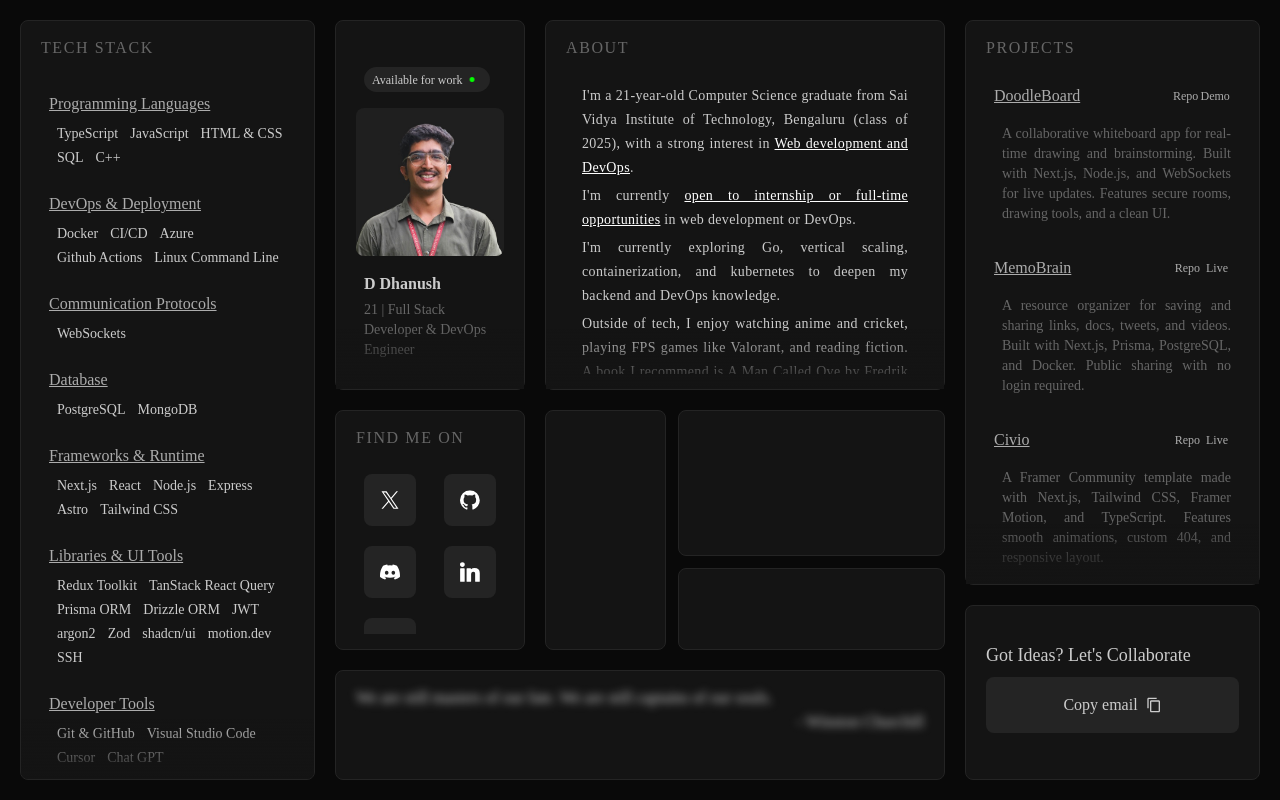
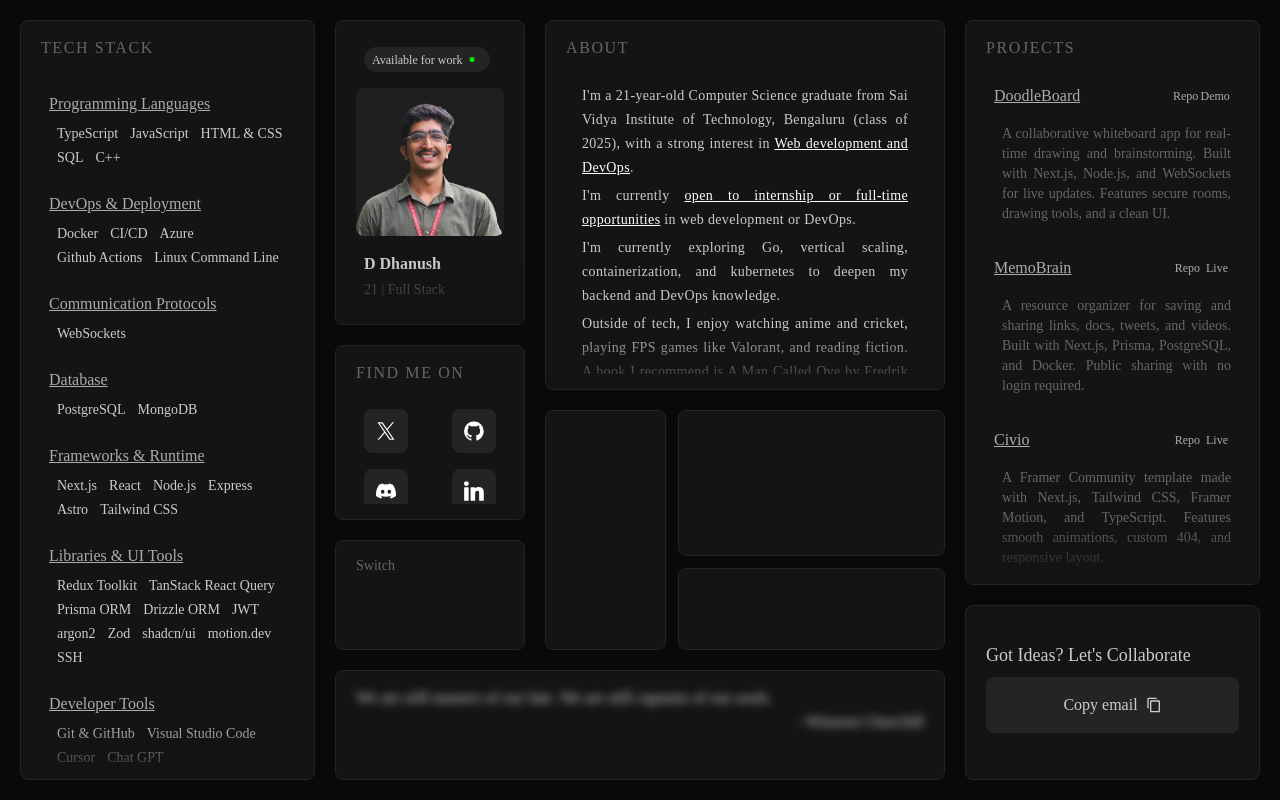
Before and after one commit to dhanushd-27/Portfolio, a Next.js app: page / in a window 1280 px wide. Built offline with nearby package versions, Linux system fonts and the light colour scheme.

Commit message:
Update Profile, Socials, Switch

```diff
--- a/src/app/globals.css
+++ b/src/app/globals.css
@@ -18,11 +18,18 @@
     transition: background-color 0.3s ease-in-out;
   }
 
-  .background-noise {
-    background-image: url("../assets/noise-light.png");
-    background-size: cover;
-    opacity: 0.02;
-    z-index: 1000;
+  .box-light {
+    font-family: "DMSans";
+    background-color: var(--color-bg-light-card);
+    border-radius: 0.5rem;
+    border: 1px solid var(--color-light-border);
+    padding: 15px 20px;
+    transition: background-color 0.3s ease-in-out;
+  }
+
+  .box-light-hover:hover {
+    background-color: var(--color-bg-light-hover);
+    transition: background-color 0.3s ease-in-out;
   }
 
   .box-hover:hover {
@@ -71,6 +78,10 @@
   --color-bg-dark: rgba(9, 9, 9, 1);
   --color-bg-card: rgba(20, 20, 20, 1);
   --color-bg-hover: rgba(31, 31, 31, 1);
+  --color-bg-light: rgb(244, 245, 246);
+  --color-bg-light-card: rgb(255, 255, 255);
+  --color-light-border: rgb(216, 219, 222);
+
 
   /* Surface colors */
   --color-surface-primary: rgba(36, 36, 36, 1);
@@ -79,6 +90,8 @@
   /* Text colors */
   --color-text-muted: rgba(102, 102, 102, 1);
   --color-text-default: rgba(204, 204, 204, 1);
+  --color-text-light-muted:  rgb(138, 148, 158);
+  --color-text-light-default: rgb(31, 31, 31);
 
   /* Accent colors */
   --color-accent-light: rgba(172, 172, 172, 1);
--- a/src/app/page.tsx
+++ b/src/app/page.tsx
@@ -6,17 +6,19 @@
 import Photos from "@/components/Photos"
 import Projects from "@/components/Projects/Projects"
 import CopyMail from "@/components/CopyMail"
+import Switch from "@/components/Switch"
 import React from "react"
 
 export default function Home() {
 
   return (
     <>
-      <div className="noise bg-bg-dark h-screen flex justify-center items-center p-5">
+      <div className="bg-bg-dark h-screen flex justify-center items-center p-5">
         <div className='grid grid-cols-12 grid-rows-12 gap-5 w-full h-full'>
           <Techstack />
           <Profile />
           <Links />
+          <Switch />
           <About />
           <Photos />
           <Projects />
--- a/src/components/Profile/Profile.tsx
+++ b/src/components/Profile/Profile.tsx
@@ -5,8 +5,8 @@
 
 export default function Profile() {
   return (
-    <div className='box col-start-4 col-end-6 row-start-1 row-end-7 flex items-center justify-center relative py-4'>
-      <div className='py-4 w-full h-11/12 flex flex-col gap-4 items-center justify-start hide-scrollbar overflow-y-auto'>
+    <div className='box col-start-4 col-end-6 row-start-1 row-end-6 flex items-center justify-center relative'>
+      <div className='w-full h-11/12 flex flex-col gap-4 items-center justify-start hide-scrollbar overflow-y-auto'>
         <AvailableForWork />
         <Image src={'/profile-pfp.jpg'} alt='Profile Picture' height={200} width={200} className='rounded-lg'/>
         <TextDetails />
--- a/src/components/Socials/Icons.tsx
+++ b/src/components/Socials/Icons.tsx
@@ -17,7 +17,7 @@
   const hoverClass = bgColors[socialName] || '';
 
   return (
-    <button className={`flex items-center justify-center p-4 bg-surface-primary rounded-lg ${hoverClass} transition-colors duration-300 ease-in-out`}>
+    <button className={`flex items-center justify-center p-3 bg-surface-primary rounded-lg ${hoverClass} transition-colors duration-300 ease-in-out`}>
       <Link
         href={link}
         target='_blank'
--- a/src/components/Socials/Socials.tsx
+++ b/src/components/Socials/Socials.tsx
@@ -4,9 +4,9 @@
 
 export default function Links() {
   return (
-    <div className='box col-start-4 col-end-6 row-start-7 row-end-11 flex flex-col gap-6 w-full'>
+    <div className='box col-start-4 col-end-6 row-start-6 row-end-9 flex flex-col gap-6 w-full'>
       <p className='header'>Find me on</p>
-      <div className='flex flex-wrap w-full px-2 gap-5 justify-between hide-scrollbar overflow-y-auto'>
+      <div className='flex flex-wrap w-full px-2 gap-4 items-start justify-between hide-scrollbar overflow-y-auto'>
         <Icons name={ socials.x.name } logo={ socials.x.logo } link={ socials.x.link } />
         <Icons name={ socials.github.name } logo={ socials.github.logo } link={ socials.github.link } />
         <Icons name={ socials.discord.name } logo={ socials.discord.logo } link={ socials.discord.link } />
--- a/src/components/Switch.tsx
+++ b/src/components/Switch.tsx
@@ -0,0 +1,9 @@
+import React from 'react'
+
+export default function Switch() {
+  return (
+    <div className='box row-start-9 row-end-11 col-start-4 col-end-6'>
+      <p className='text-sm text-text-muted'>Switch</p>
+    </div>
+  )
+}
```
